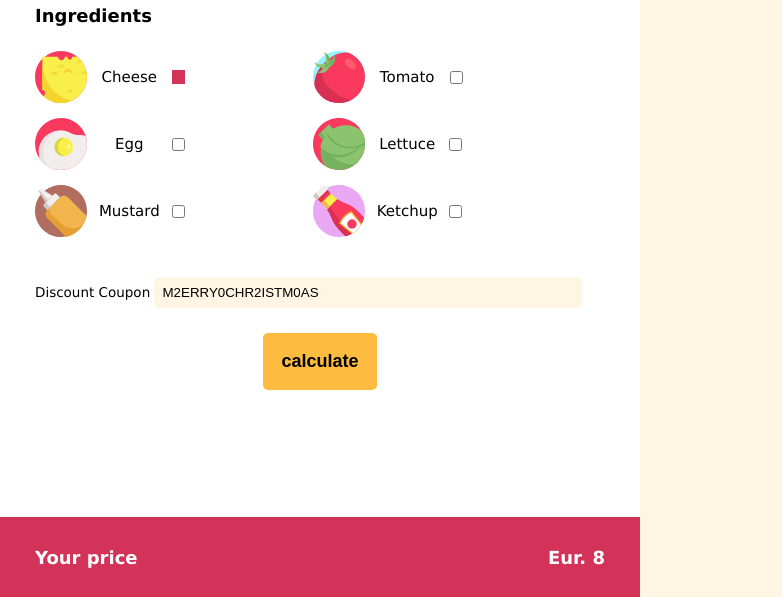
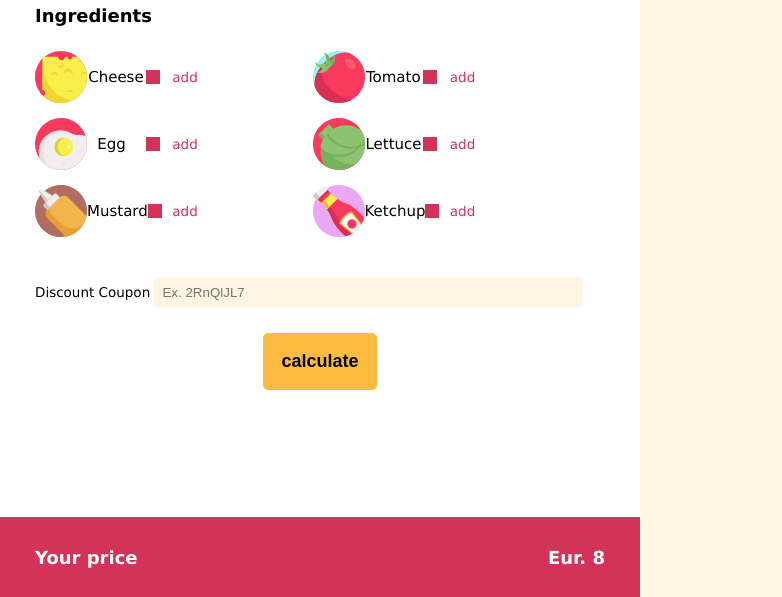
Before and after one commit to francesco-maurella/js-burger, a plain HTML site: page index.html in a window 1280 px wide. Shown: the part 203-800 px from the top of the page, without its empty margins (0-782 px from the left). Drawn offline with Linux system fonts and the light colour scheme.

Commit message:
Ceck colorate + coupons array. FINE

```diff
--- a/css/style.css
+++ b/css/style.css
@@ -93,39 +93,49 @@ main > * {
 
 .order-ingredients >.flx{
   width: 35%;
+  min-width: 150px;
   margin-bottom: 15px;
+}
+
+.order-ingredients label {
+  position: relative;
 }
 
 .order-ingredients img{
   max-height: 52px;
 }
 
-.checkbox {
+.box {
+  min-width: 14px;
+  min-height: 14px;
+  margin-right: 25px;
   background-color: #D33359;
-  position: relative;
-  height: 14px;
-}
-
-/* .checkbox:after {
-  background-color: #E65073;
-} */
-
-.fa-check {
-  font-size: 1.3em;
-  position: absolute;
-  top: -4px;
-  left: -4px;
-  visibility: hidden;
   cursor: pointer;
 }
 
-.checkbox>input:checked + .fa-check{
-  visibility: visible;
+.box:after {
+  content: 'add';
+  position: absolute;
+  right: 0;
+  bottom: 50%;
+  transform: translate(50%, 50%);
+  color: #D33359;
+  font-size: 0.9em;
 }
 
-.checkbox>input {
-  opacity: 0;
-  cursor: pointer;
+.box:before {
+  font-family: 'FontAwesome';
+  content: '\f00c';
+  position: absolute;
+  visibility: hidden;
+}
+
+.order-ingredients input {
+  width: 0;
+}
+
+.order-ingredients input:checked + .box:before {
+  visibility: visible;
 }
 /* / Order ingredients */
 
--- a/index.html
+++ b/index.html
@@ -35,45 +35,48 @@
         <!-- Order ingredients list -->
         <div class="order-ingredients flx space-btw">
           <h2>Ingredients</h2>
-          <div class="flx al-cntr space-btw">
+          <label class="flx al-cntr space-btw">
             <img src="img/cheese.svg" alt="ingredients">
-            <label>Cheese</label>
-            <div class="checkbox">
-              <input type="checkbox" name="cheese" value="3">
-              <i class="fa fa-check" aria-hidden="true"></i>
-            </div>
-          </div>
-          <div class="flx al-cntr space-btw">
+            <span>Cheese</span>
+            <input type="checkbox" name="cheese" value="3">
+            <div class="box"></div>
+          </label>
+          <label class="flx al-cntr space-btw">
             <img src="img/tomato.svg" alt="ingredients">
-            <label>Tomato</label>
+            <span>Tomato</span>
             <input type="checkbox" name="tomato" value="3">
-          </div>
-          <div class="flx al-cntr space-btw">
+            <div class="box"></div>
+          </label>
+          <label class="flx al-cntr space-btw">
             <img src="img/egg.svg" alt="ingredients">
-            <label>Egg</label>
+            <span>Egg</span>
             <input type="checkbox" name="egg" value="4">
-          </div>
-          <div class="flx al-cntr space-btw">
+            <div class="box"></div>
+          </label>
+          <label class="flx al-cntr space-btw">
             <img src="img/lettuce.svg" alt="ingredients">
-            <label>Lettuce</label>
+            <span>Lettuce</span>
             <input type="checkbox" name="lettuce" value="2">
-          </div>
-          <div class="flx al-cntr space-btw">
+            <div class="box"></div>
+          </label>
+          <label class="flx al-cntr space-btw">
             <img src="img/mustard.svg" alt="ingredients">
-            <label>Mustard</label>
+            <span>Mustard</span>
             <input type="checkbox" name="mustard" value="2">
-          </div>
-          <div class="flx al-cntr space-btw">
+            <div class="box"></div>
+          </label>
+          <label class="flx al-cntr space-btw">
             <img src="img/ketchup.svg" alt="ingredients">
-            <label>Ketchup</label>
+            <span>Ketchup</span>
             <input type="checkbox" name="ketuchup" value="2">
-          </div>
+            <div class="box"></div>
+          </label>
         </div>
         <!-- / Order ingredients list -->
         <!-- Coupon code -->
           <div class="order-coupon">
             <label for="">Discount Coupon</label>
-            <input id="coupon" type="text" name="" value="M2ERRY0CHR2ISTM0AS">
+            <input id="coupon" type="text" name="" value="" placeholder="Ex. 2RnQlJL7">
           </div>
           <!-- / Coupon code -->
           <!-- Order submit button -->
--- a/js/script.js
+++ b/js/script.js
@@ -1,17 +1,20 @@
-// Order-name var input - definition
+// Order-name input - var definition
 var orderName = document.getElementsByClassName('order-name')[0].getElementsByTagName('input')[0];
 
-// Order-ingredients var inputs - definition
+// Order-ingredients inputs - var definition
 var orderIngredients = document.getElementsByClassName('order-ingredients')[0].getElementsByTagName('input');
 
-// Submit button var input - definition
+// Coupons array - var definition
+var coupons = ['JhLIv3HZ', '9M1rEw9u', '2RnQlJL7', 'ZtxB1Ile'];
+
+// Submit button input - var definition
 var submit = document.getElementsByClassName('order-submit')[0].getElementsByTagName('input')[0];
 
-// Footer containers vars - definition
+// Footer containers - vars definition
 var user = document.getElementById('user');
 var totalPrice = document.getElementById('price');
 
-// Undefined Vars - use them in the "Button after-click function"
+// Undefined vars - use them in the "Button after-click function"
 var checked;
 var coupon;
 var price;
@@ -35,20 +38,23 @@ submit.addEventListener("click", function() {
   // order name verification
   if (!orderName.value) {
     alert('Name your Burger, please!');
-  // ingredients quantity verificatio (2 or more)
+  // ingredients quantity verification (2 or more)
   } else if (checked.length < 2) {
     alert('Choose 2 or more ingredients');
   } else {
 
-    /* ----- alternative method to sum ingredients, using array -----
+    /* ----- Alternative method to sum ingredients, using array -----
     for (var i = 0; i < checked.length; i++) {
     choice += parseInt(checked[i]); }
     ----------------------------------------------------------------*/
 
     // assign here coupon value for refresh it, after every click
-    coupon = document.getElementById('coupon');
+    coupon = document.getElementById('coupon').value;
+
     // verify coupon code
-    if (coupon.value === 'M2ERRY0CHR2ISTM0AS') {
+    if (coupons.includes(coupon))
+    // if (coupons.indexOf(coupon) !== -1)   --- Alternative method ---
+     {
       discount = 8 + price - (price * 20 / 100);
       // print discounted price
       totalPrice.innerHTML = 'Eur.' + '<small><s> ' + parseInt(8 + price) + '</s>  (-20%)</small> ' + discount;
```
